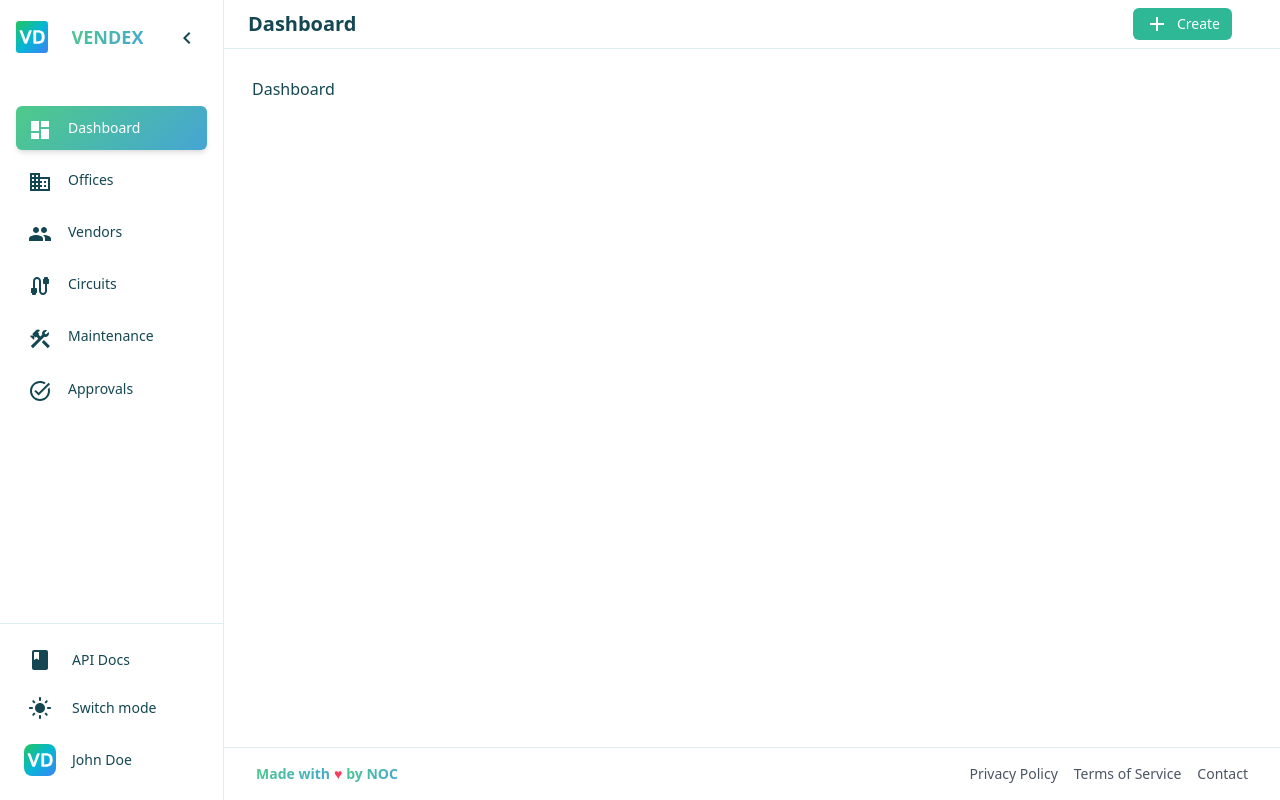
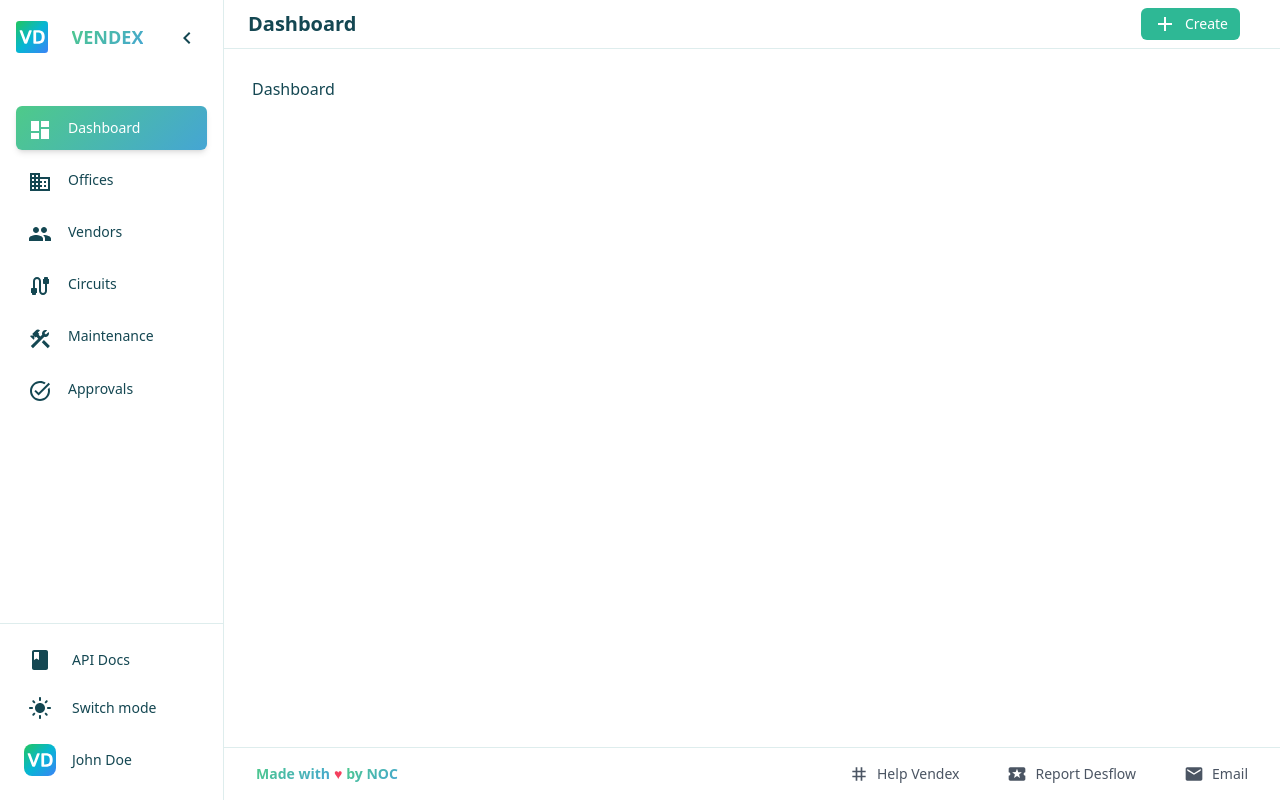
Before and after one commit to shaik-baleeghuddin-kashif/ui-test, a React (Vite) app: page /dashboard in a window 1280 px wide. Built offline with nearby package versions, Linux system fonts and the light colour scheme.

Commit message:
Updated Footer

```diff
--- a/src/components/layout/Footer.tsx
+++ b/src/components/layout/Footer.tsx
@@ -1,24 +1,79 @@
+// import { useTheme } from '../../context/ThemeContext';
+
+// export function Footer() {
+//   const { theme } = useTheme();
+
+//   return (
+//     <footer className={`border-t border-border py-4 px-4 sm:px-6 lg:px-8 bg-background transition-all duration-300 ${theme === 'dark' ? 'text-gray-400' : 'text-gray-600'}`}>
+//       <div className="container mx-auto flex flex-col sm:flex-row justify-between items-center text-sm">
+//         <div className="flex gap-1 mb-2 sm:mb-0">
+//           <p className='logo-gradient-text font-bold'>Made with </p><span className='text-rose-500'>♥</span> <p className='logo-gradient-text font-bold'>by{' NOC '}</p>
+//         </div>
+//         <nav className="flex flex-wrap justify-center sm:justify-end space-x-4">
+//           <a href="#" className="hover:text-primary transition-colors mb-1 sm:mb-0">
+//             Privacy Policy
+//           </a>
+//           <a href="#" className="hover:text-primary transition-colors mb-1 sm:mb-0">
+//             Terms of Service
+//           </a>
+//           <a href="#" className="hover:text-primary transition-colors">
+//             Contact
+//           </a>
+//         </nav>
+//       </div>
+//     </footer>
+//   );
+// }
+
+
 import { useTheme } from '../../context/ThemeContext';
+import SlackIcon from '@mui/icons-material/Tag';
+import LocalActivityIcon from '@mui/icons-material/LocalActivity';
+import EmailIcon from '@mui/icons-material/Email';
 
 export function Footer() {
-  const currentYear = new Date().getFullYear();
   const { theme } = useTheme();
 
   return (
-    <footer className={`border-t border-border py-4 px-4 sm:px-6 lg:px-8 bg-background transition-all duration-300 ${theme === 'dark' ? 'text-gray-400' : 'text-gray-600'}`}>
+    <footer
+      className={`border-t border-border py-4 px-4 sm:px-6 lg:px-8 bg-background transition-all duration-300 ${
+        theme === 'dark' ? 'text-gray-400' : 'text-gray-600'
+      }`}
+    >
       <div className="container mx-auto flex flex-col sm:flex-row justify-between items-center text-sm">
         <div className="flex gap-1 mb-2 sm:mb-0">
-          <p className='logo-gradient-text font-bold'>Made with </p><span className='text-rose-500'>♥</span> <p className='logo-gradient-text font-bold'>by{' NOC '}</p>
+          <p className="logo-gradient-text font-bold">Made with </p>
+          <span className="text-rose-500">♥</span>
+          <p className="logo-gradient-text font-bold">{' by NOC '}</p>
         </div>
-        <nav className="flex flex-wrap justify-center sm:justify-end space-x-4">
-          <a href="#" className="hover:text-primary transition-colors mb-1 sm:mb-0">
-            Privacy Policy
+        <nav className="flex flex-wrap justify-center sm:justify-end space-x-12">
+          {/* Help Vendex with Slack link */}
+          <a
+            href="https://slack.com/channel-link" // Replace with the actual Slack channel link
+            target="_blank"
+            rel="noopener noreferrer"
+            className="flex items-center gap-2 hover:text-primary transition-colors mb-1 sm:mb-0"
+          >
+            <SlackIcon fontSize="small" />
+            Help Vendex
           </a>
-          <a href="#" className="hover:text-primary transition-colors mb-1 sm:mb-0">
-            Terms of Service
+          {/* Report Desflow with ticketing tool link */}
+          <a
+            href="https://ticketingtool.com" // Replace with the actual ticketing tool link
+            target="_blank"
+            rel="noopener noreferrer"
+            className="flex items-center gap-2 hover:text-primary transition-colors mb-1 sm:mb-0"
+          >
+            <LocalActivityIcon fontSize="small" />
+            Report Desflow
           </a>
-          <a href="#" className="hover:text-primary transition-colors">
-            Contact
+          {/* Email link */}
+          <a
+            href="mailto:support@example.com" // Replace with the actual support email address
+            className="flex items-center gap-2 hover:text-primary transition-colors"
+          >
+            <EmailIcon fontSize="small" />
+            Email
           </a>
         </nav>
       </div>
--- a/src/components/layout/Header.tsx
+++ b/src/components/layout/Header.tsx
@@ -18,7 +18,7 @@ export function Header({ onMenuClick, isSidebarOpen }: HeaderProps) {
 
   return (
     <header className="sticky top-0 z-20 bg-background border-b border-border">
-      <div className="px-4 sm:px-6 lg:px-2 lg:ml-2 lg:mr-10 py-2">
+      <div className="px-4 sm:px-6 lg:px-2 lg:ml-2 lg:mr-8 py-2">
         <div className="flex items-center justify-between">
           <div className="flex items-center">
             {isSidebarOpen ? "" :
```
